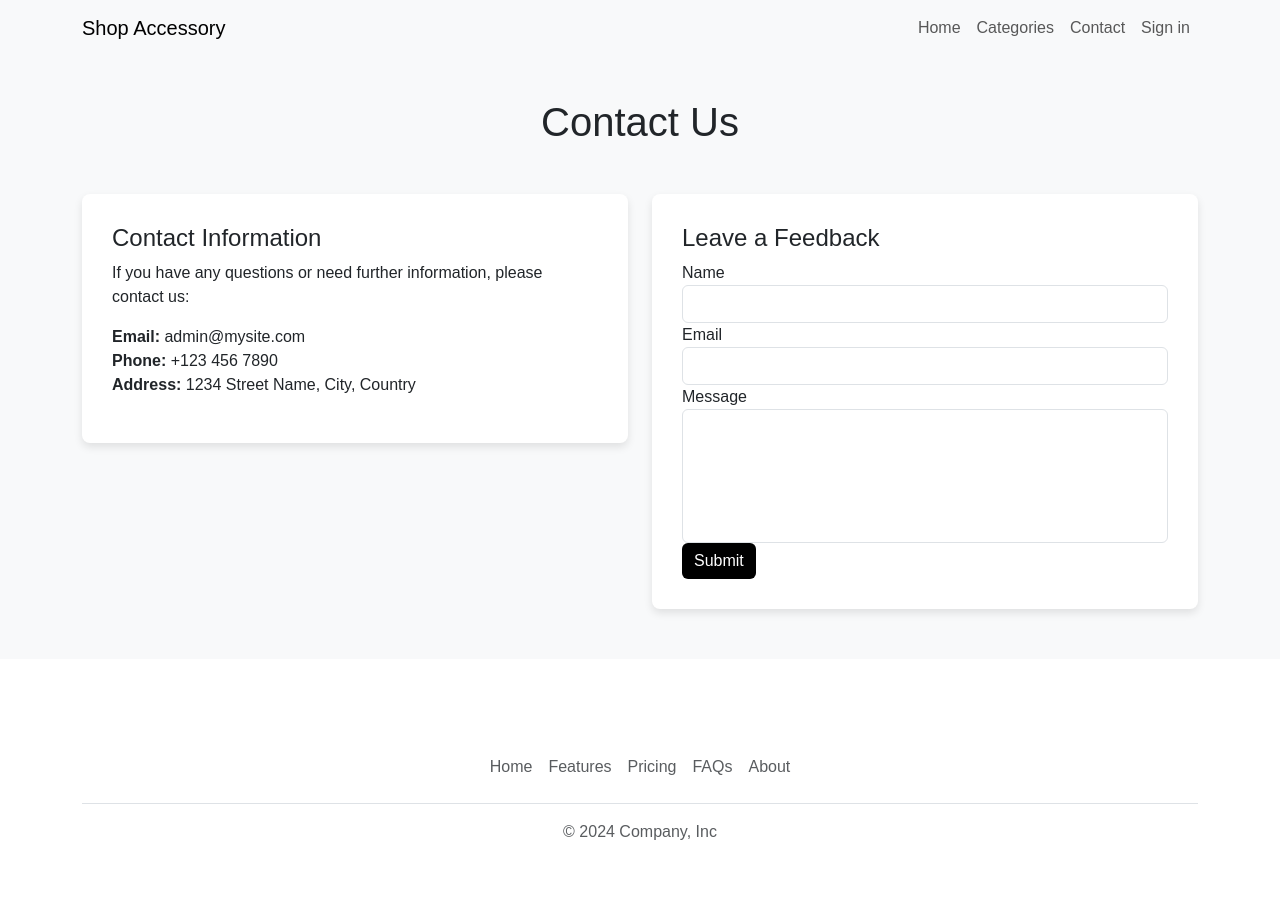
After one commit to ChunMaruDance/cms, a PHP site: page /reviews/contact in a window 1280 px wide. The commit adds this page. Run offline with PHP 8.4, Linux system fonts and the light colour scheme.

Commit message:
add reviews controller and form

```diff
--- /dev/null
+++ b/cms/controllers/ReviewsController.php
@@ -0,0 +1,33 @@
+<?php
+namespace controllers;
+
+use core\Controller;
+use core\Template;
+use core\Core;
+use models\Accessory;
+
+class ReviewsController extends Controller{
+
+    public function actionAdd(){
+        return $this->render();
+    }
+
+    public function actionContact(){
+
+        return $this->render();
+    }
+
+    public function actionIndex($params){
+       return $this->render();
+    }
+
+    public function actionView($params){
+           return $this->render();
+    }
+
+
+
+
+}
+
+?>
--- a/cms/views/layouts/index.php
+++ b/cms/views/layouts/index.php
@@ -43,7 +43,7 @@ if(empty($Content)){
           <a class="nav-link" href="#">Categories</a>
         </li>
         <li class="nav-item">
-          <a class="nav-link" href="#">Contact</a>
+          <a class="nav-link" href="/reviews/contact">Contact</a>
         </li>
 
         <?php if (Users::isUserLogged()) : ?>
@@ -64,8 +64,6 @@ if(empty($Content)){
     <a class="nav-link" href="/users/login">Sign in</a>
   </li>
 <?php endif; ?>
-
-
       </ul>
     </div>
   </div>
--- /dev/null
+++ b/cms/views/reviews/contact.php
@@ -0,0 +1,76 @@
+<style>
+        body {
+            font-family: 'Arial', sans-serif;
+        }
+        .contact-section {
+            background: #f8f9fa;
+            padding: 50px 0;
+        }
+        .contact-info {
+            background: #ffffff;
+            padding: 30px;
+            border-radius: 8px;
+            box-shadow: 0 4px 8px rgba(0, 0, 0, 0.1);
+            margin-bottom: 30px;
+        }
+        .contact-form {
+            background: #ffffff;
+            padding: 30px;
+            border-radius: 8px;
+            box-shadow: 0 4px 8px rgba(0, 0, 0, 0.1);
+        }
+        .contact-form textarea {
+            resize: none;
+        }
+        .form-control:focus {
+            box-shadow: none;
+            border-color: #000;
+        }
+        .btn-submit {
+            background: #000;
+            color: #fff;
+            border: none;
+        }
+        .btn-submit:hover {
+            background: #333;
+        }
+    </style>
+
+<section class="contact-section">
+    <div class="container">
+        <h1 class="text-center mb-5">Contact Us</h1>
+        <div class="row">
+            <div class="col-md-6">
+                <div class="contact-info">
+                    <h4>Contact Information</h4>
+                    <p>If you have any questions or need further information, please contact us:</p>
+                    <ul class="list-unstyled">
+                        <li><strong>Email:</strong> admin@mysite.com</li>
+                        <li><strong>Phone:</strong> +123 456 7890</li>
+                        <li><strong>Address:</strong> 1234 Street Name, City, Country</li>
+                    </ul>
+                </div>
+            </div>
+            <div class="col-md-6">
+                <div class="contact-form">
+                    <h4>Leave a Feedback</h4>
+                    <form action="submitFeedback" method="POST">
+                        <div class="form-group">
+                            <label for="name">Name</label>
+                            <input type="text" class="form-control" id="name" name="name" required>
+                        </div>
+                        <div class="form-group">
+                            <label for="email">Email</label>
+                            <input type="email" class="form-control" id="email" name="email" required>
+                        </div>
+                        <div class="form-group">
+                            <label for="message">Message</label>
+                            <textarea class="form-control" id="message" name="message" rows="5" required></textarea>
+                        </div>
+                        <button type="submit" class="btn btn-submit btn-block">Submit</button>
+                    </form>
+                </div>
+            </div>
+        </div>
+    </div>
+</section>
--- a/cms/views/site/index.php
+++ b/cms/views/site/index.php
@@ -37,7 +37,7 @@
     <hr class="w-100 mx-auto">
     <div class="d-flex justify-content-center gap-3 flex-wrap">
       <?php foreach ($categories as $category): ?>
-        <a href="/news/index/<?php echo $category->image; ?>" class="category-link" style="color: inherit; text-decoration: none;">
+        <a href="/products/<?php echo $category->title; ?>" class="category-link" style="color: inherit; text-decoration: none;">
           <div class="category-card d-flex flex-column align-items-center text-center p-3">
             <img src="<?php echo $category->image; ?>" alt="<?php echo $category->title; ?>" class="category-image mb-2">
             <span class="category-name"><?php echo $category->title; ?></span>
```
